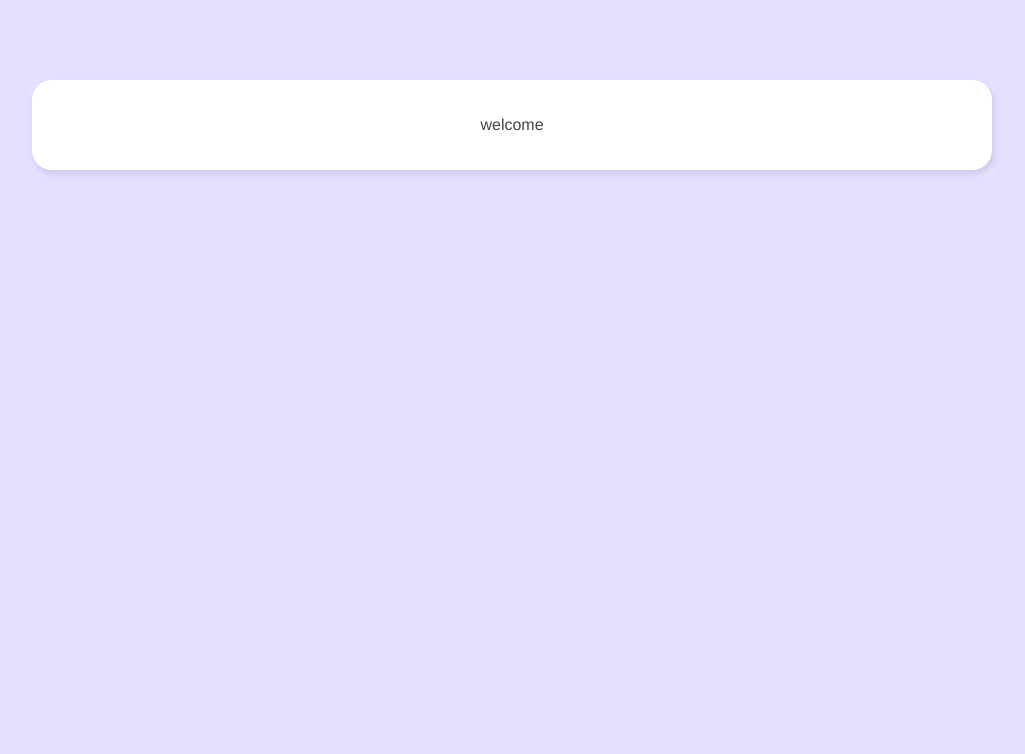
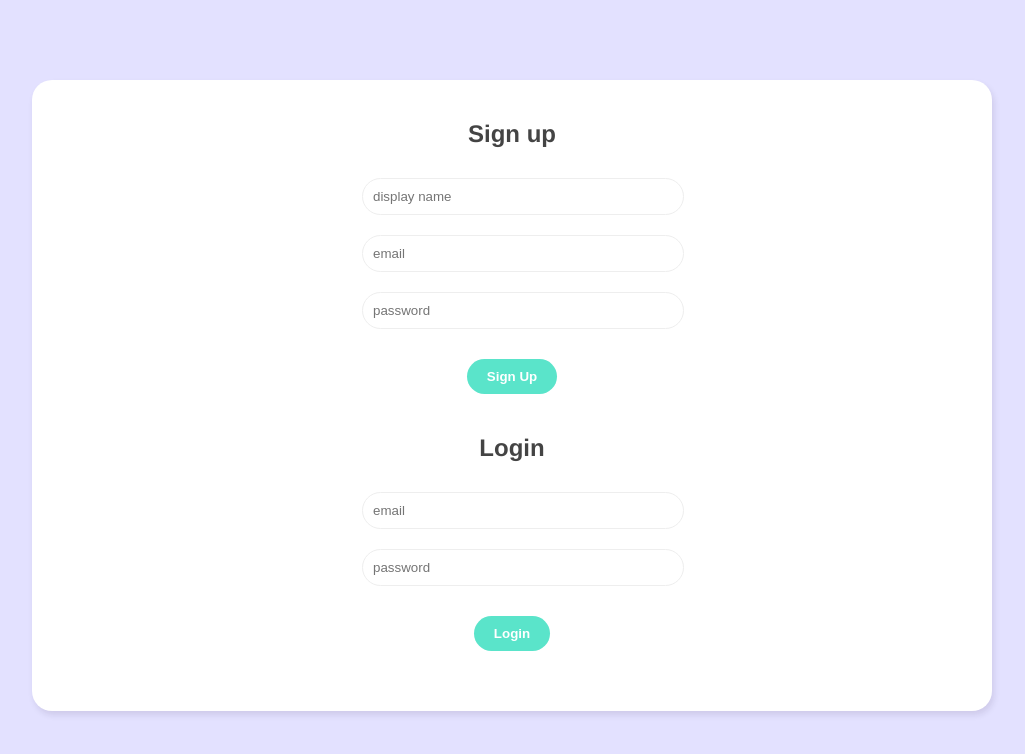
Before and after one commit to yekhantsandev/Live-Chat, a Vue app: page / in a window 1280 px wide. Shown: the top 754 px of the page, without its empty margins (128-1153 px from the left). Built offline with nearby package versions, Linux system fonts and the light colour scheme.

Commit message:
make login and signup form

```diff
--- a/package.json
+++ b/package.json
@@ -8,6 +8,7 @@
   },
   "dependencies": {
     "core-js": "^3.8.3",
+    "firebase": "^8.2.1",
     "vue": "^3.2.13",
     "vue-router": "^4.0.3"
   },
--- /dev/null
+++ b/src/components/Login.vue
@@ -0,0 +1,26 @@
+<template>
+  <h2>Login</h2>
+  <form @submit.prevent="login">
+    <input type="email" placeholder="email" v-model="email" />
+    <input type="password" placeholder="password" v-model="password" />
+
+    <button>Login</button>
+  </form>
+</template>
+
+<script>
+import { ref } from "vue";
+export default {
+  setup() {
+    let email = ref("");
+    let password = ref("");
+    let login = () => {
+      console.log("login");
+    };
+
+    return { email, password, login };
+  },
+};
+</script>
+
+<style></style>
--- /dev/null
+++ b/src/components/Signup.vue
@@ -0,0 +1,28 @@
+<template>
+  <h2>Sign up</h2>
+  <form @submit.prevent="signUp">
+    <input type="text" placeholder="display name" v-model="displayName" />
+    <input type="email" placeholder="email" v-model="email" />
+    <input type="password" placeholder="password" v-model="password" />
+
+    <button>Sign Up</button>
+  </form>
+</template>
+
+<script>
+import { ref } from "vue";
+export default {
+  setup() {
+    let displayName = ref("");
+    let email = ref("");
+    let password = ref("");
+    let signUp = () => {
+      console.log("signup");
+    };
+
+    return { displayName, email, password, signUp };
+  },
+};
+</script>
+
+<style></style>
--- a/src/views/Welcome.vue
+++ b/src/views/Welcome.vue
@@ -1,11 +1,17 @@
 <template>
   <div class="welcome container">
-    <p>welcome</p>
+    <Signup />
+    <Login />
   </div>
 </template>
 
 <script>
-export default {};
+import Signup from "../components/Signup.vue";
+import Login from "../components/Login.vue";
+
+export default {
+  components: { Signup, Login },
+};
 </script>
 
 <style>
@@ -13,4 +19,30 @@
   text-align: center;
   padding: 20px 0;
 }
+
+/* form style  */
+.welcome form {
+  width: 300px;
+  margin: 20px auto;
+}
+
+.welcome input {
+  width: 100%;
+  padding: 10px;
+  border-radius: 20px;
+  border: 1px solid #eee;
+  outline: none;
+  color: #999;
+  margin: 10px auto;
+}
+
+.welcome span {
+  font-weight: bold;
+  text-decoration: underline;
+  cursor: pointer;
+}
+
+.welcome button {
+  margin: 20px auto;
+}
 </style>
```
Also changed, not shown: src/firebase/config.js (added, +17 -0 lines), 1 other file (tests, documents, lock files or other folders).
